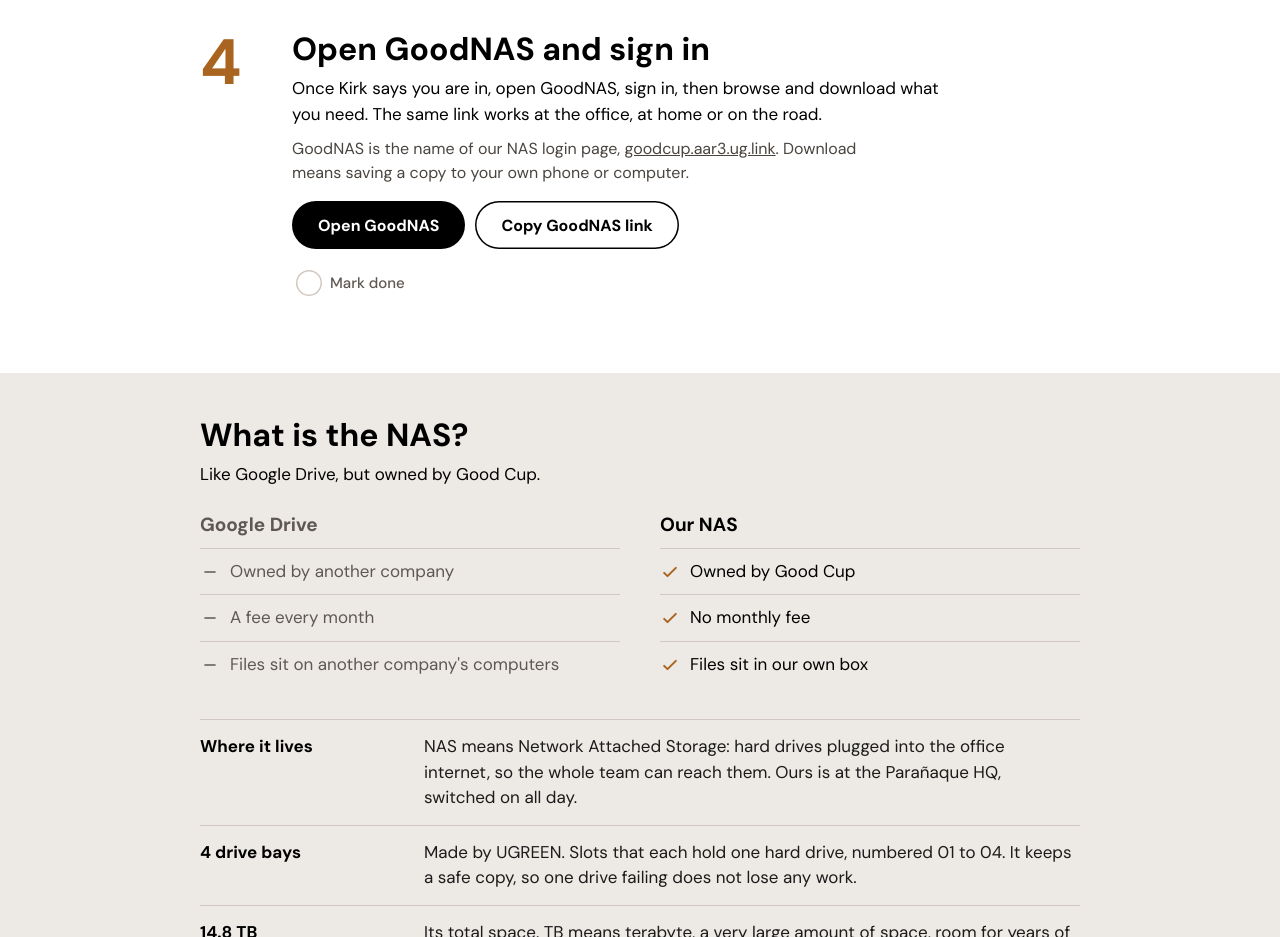
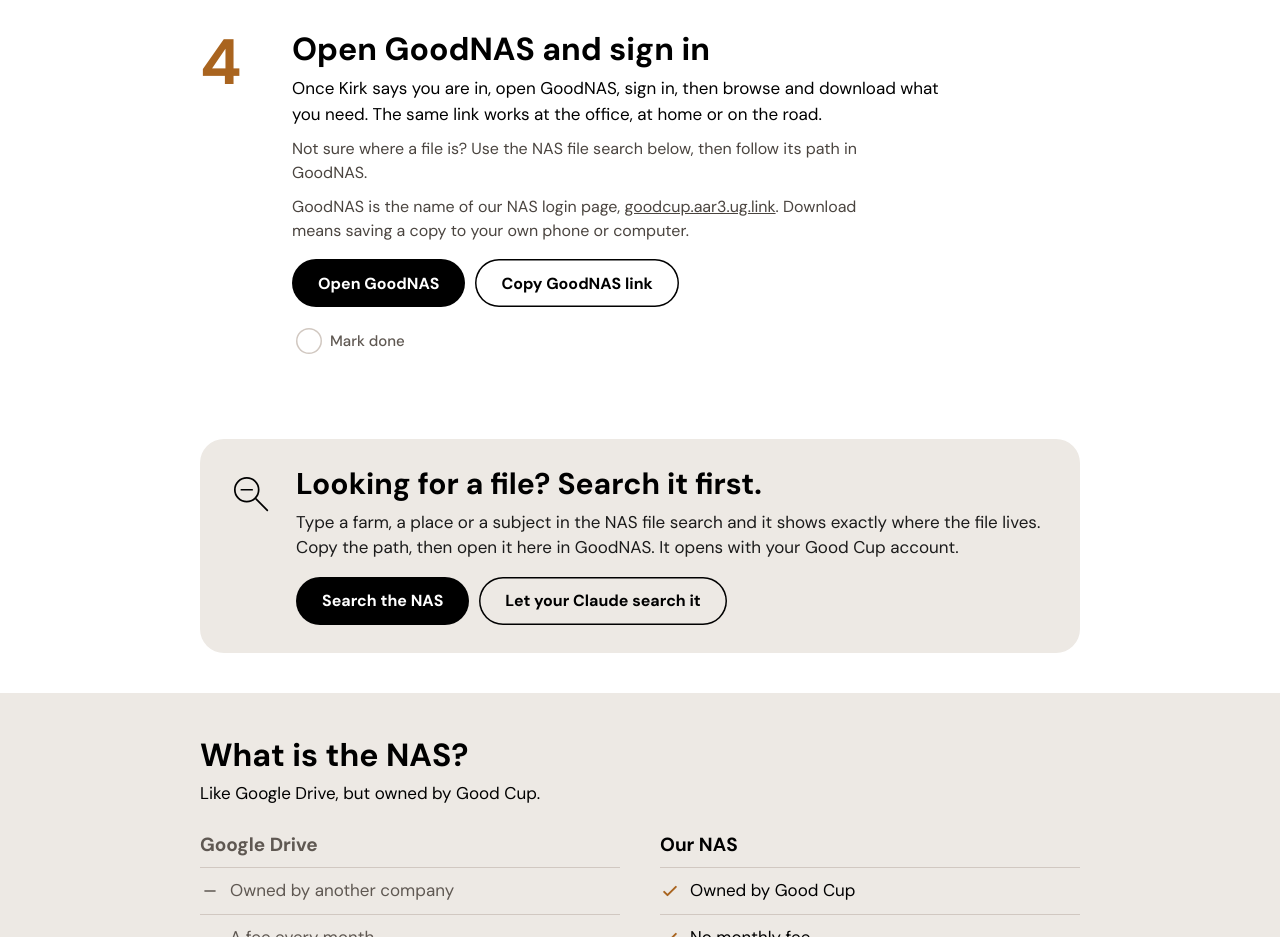
Before and after one commit to kirkvvisitacion-stack/goodcup-nas-guide, a plain HTML site: page index.html in a window 1280 px wide. Shown: the part 1720-2657 px from the top of the page. Drawn offline with Linux system fonts and the light colour scheme.

Commit message:
NAS guide v5: File search section
Co-Authored-By: Claude Sonnet 5.5 <noreply@anthropic.com>

```diff
--- a/index.html
+++ b/index.html
@@ -117,6 +117,13 @@ footer a{color:var(--gc-butterscotch)}
   .rows div{grid-template-columns:200px 1fr;gap:24px}
   .why ul{grid-template-columns:repeat(3,1fr);gap:0 32px}
 }
+
+.findfile{padding:8px 0 40px}
+.ffcard{display:flex;gap:20px;align-items:flex-start;background:#EDE9E4;color:#000;border-radius:24px;padding:28px 24px}
+.ffcard svg{flex:0 0 52px;width:52px;height:52px}
+.ffcard h2{font-size:clamp(22px,4vw,30px);line-height:1.15;margin-bottom:8px}
+.ffcard p{color:#1B1B1B;margin-bottom:6px}
+@media (max-width:560px){.ffcard{flex-direction:column}}
 </style>
 </head>
 <body data-gc-text-led>
@@ -218,6 +225,7 @@ footer a{color:var(--gc-butterscotch)}
       <div>
         <div class="step-head"><h2>Open GoodNAS and sign in</h2></div>
         <p>Once Kirk says you are in, open GoodNAS, sign in, then browse and download what you need. The same link works at the office, at home or on the road.</p>
+        <span class="gloss">Not sure where a file is? Use the NAS file search below, then follow its path in GoodNAS.</span>
         <span class="gloss">GoodNAS is the name of our NAS login page, <a href="https://goodcup.aar3.ug.link">goodcup.aar3.ug.link</a>. Download means saving a copy to your own phone or computer.</span>
         <div class="row">
           <a class="btn" href="https://goodcup.aar3.ug.link">Open GoodNAS</a>
@@ -229,6 +237,22 @@ footer a{color:var(--gc-butterscotch)}
 
   </ol>
 </div>
+
+<section class="findfile" aria-labelledby="ff">
+  <div class="wrap">
+    <div class="ffcard">
+      <svg viewBox="0 0 48 48" fill="none" stroke="currentColor" stroke-width="1.6" stroke-linecap="round" stroke-linejoin="round" aria-hidden="true"><circle cx="21" cy="21" r="11"/><path d="M29.5 29.5L40 40"/><path d="M16 21h10"/></svg>
+      <div>
+        <h2 id="ff">Looking for a file? Search it first.</h2>
+        <p>Type a farm, a place or a subject in the NAS file search and it shows exactly where the file lives. Copy the path, then open it here in GoodNAS. It opens with your Good Cup account.</p>
+        <div class="row">
+          <a class="btn" href="https://claude.ai/artifact/KAkpitAmNrKVxAUEHrXskJ">Search the NAS</a>
+          <a class="btn alt" href="https://kirkvvisitacion-stack.github.io/studio/handoff/nas-search.html">Let your Claude search it</a>
+        </div>
+      </div>
+    </div>
+  </div>
+</section>
 
 <section class="about" aria-labelledby="what">
   <div class="wrap">
```
